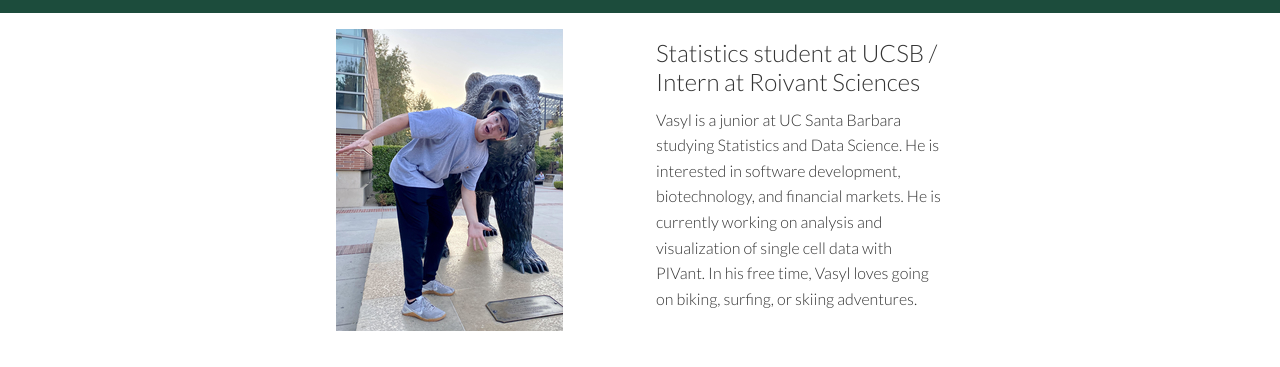
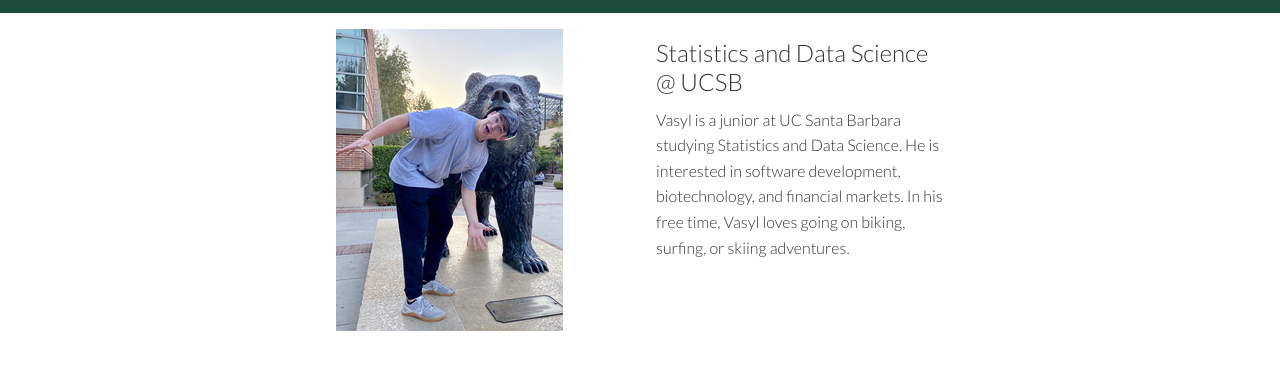
Before and after one commit to ostapenkovs/vo-site, a Gatsby site: page / in a window 1280 px wide. Shown: the part 57-424 px from the top of the page. Built offline with nearby package versions, Linux system fonts and the light colour scheme; Gatsby itself is replaced by a stand-in of ours.

Commit message:
site changes

```diff
--- a/package.json
+++ b/package.json
@@ -17,7 +17,7 @@
   },
   "dependencies": {
     "gatsby": "^3.13.0",
-    "gatsby-plugin-google-gtag": "^3.13.0",
+    "gatsby-plugin-google-gtag": "^3.14.0",
     "gatsby-plugin-s3": "^0.3.8",
     "react": "^17.0.1",
     "react-dom": "^17.0.1"
--- a/src/pages/index.js
+++ b/src/pages/index.js
@@ -25,8 +25,8 @@ const IndexPage = () => {
           <img src={face} alt="Vasyl's face" id="face"></img>
         </div>
         <div className="box box2">
-          <h2>Statistics student at UCSB / Intern at Roivant Sciences</h2>
-          <p>Vasyl is a junior at UC Santa Barbara studying Statistics and Data Science. He is interested in software development, biotechnology, and financial markets. He is currently working on analysis and visualization of single cell data with PIVant. In his free time, Vasyl loves going on biking, surfing, or skiing adventures.</p>
+          <h2>Statistics and Data Science @ UCSB</h2>
+          <p>Vasyl is a junior at UC Santa Barbara studying Statistics and Data Science. He is interested in software development, biotechnology, and financial markets. In his free time, Vasyl loves going on biking, surfing, or skiing adventures.</p>
         </div>
         <div className="box box3">
           <ul>
```
Also changed, not shown: 1 other file.
